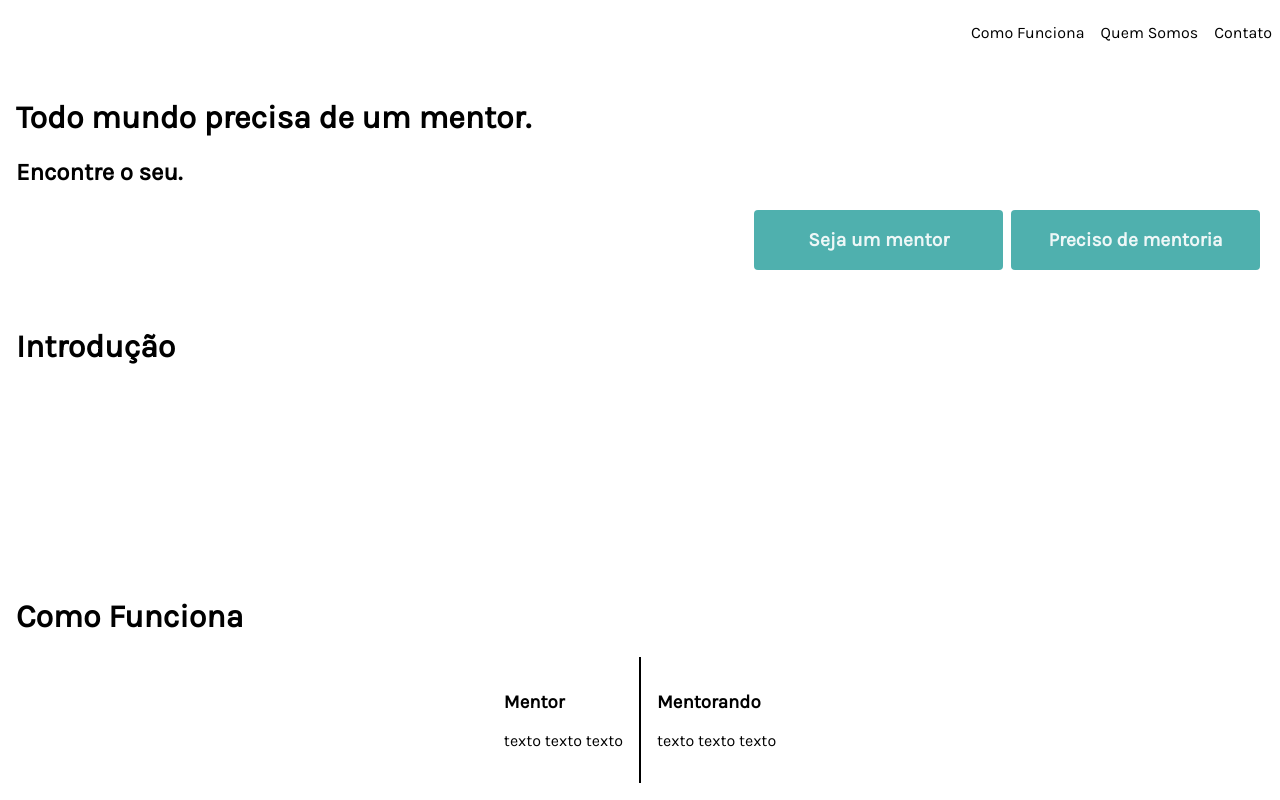
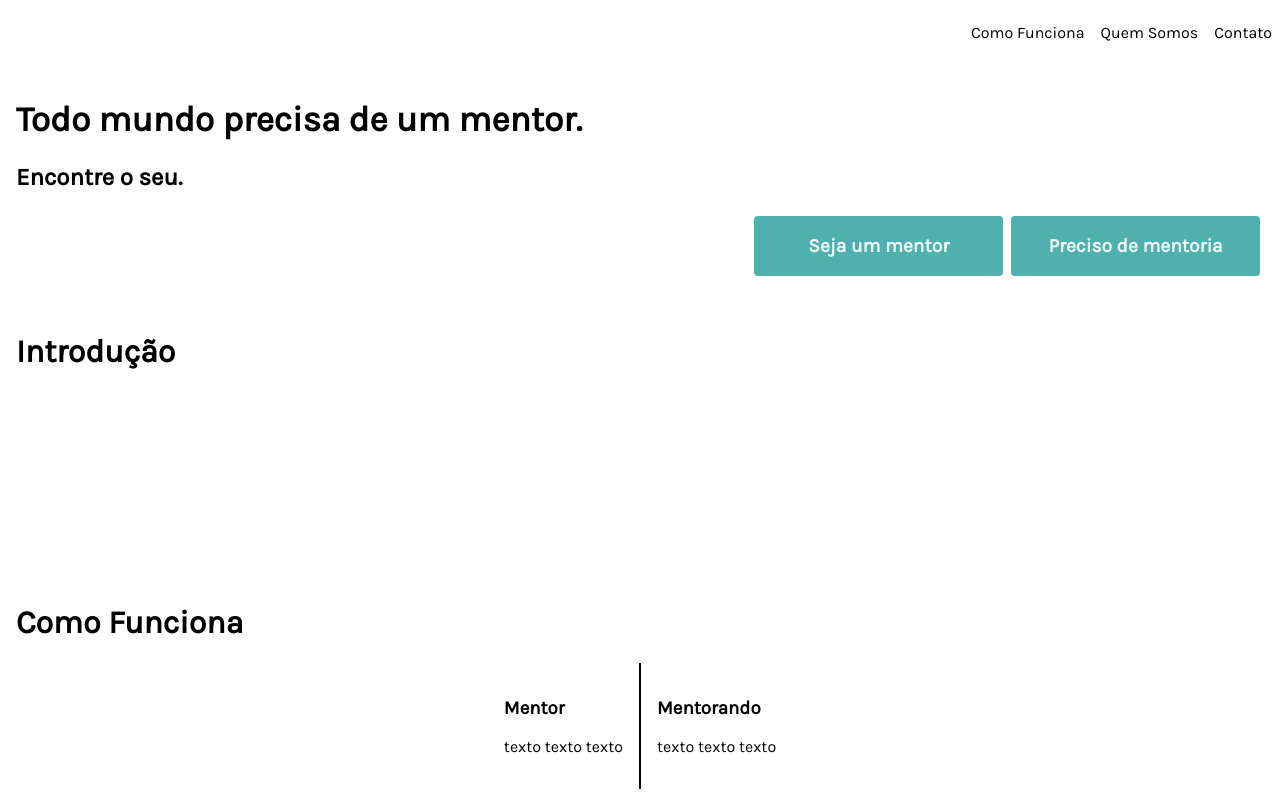
Before and after one commit to umahoracommentor/umahoracommentor, a website: page app/index.html in a window 1280 px wide. Shown: the top 800 px of the page. Drawn offline with Linux system fonts and the light colour scheme.

Commit message:
make title bigger

```diff
--- a/app/scss/styles.scss
+++ b/app/scss/styles.scss
@@ -43,6 +43,10 @@ section, header {
 header {
   margin-bottom: 2em;
 
+  h1 {
+    font-size: 2.2em;
+  }
+
   .links {
     display: flex;
     justify-content: flex-end;
```
Also changed, not shown: app/css/styles.css.
